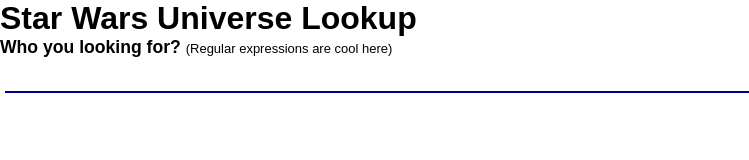
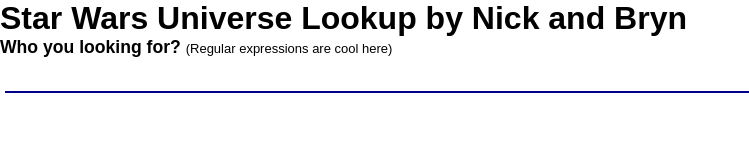
Before and after one commit to nickpossokhov/guided-project-1, a plain HTML site: page guided_project_1/index.html in a window 1280 px wide. Shown: the whole page, without its empty margins (0-749 px from the left). Drawn offline with Linux system fonts and the light colour scheme; no server answers.

Commit message:
test commit

```diff
--- a/guided_project_1/index.html
+++ b/guided_project_1/index.html
@@ -12,7 +12,7 @@
 
 <body>
   <div>
-    <h1>Star Wars Universe Lookup</h1>
+    <h1>Star Wars Universe Lookup by Nick and Bryn</h1>
     <label for="searchString">Who you looking for? <span class="small">(Regular expressions are cool
         here)</span></label>
     <input id="searchString" oninput="filterCharacters()" autocomplete="off" />
```
